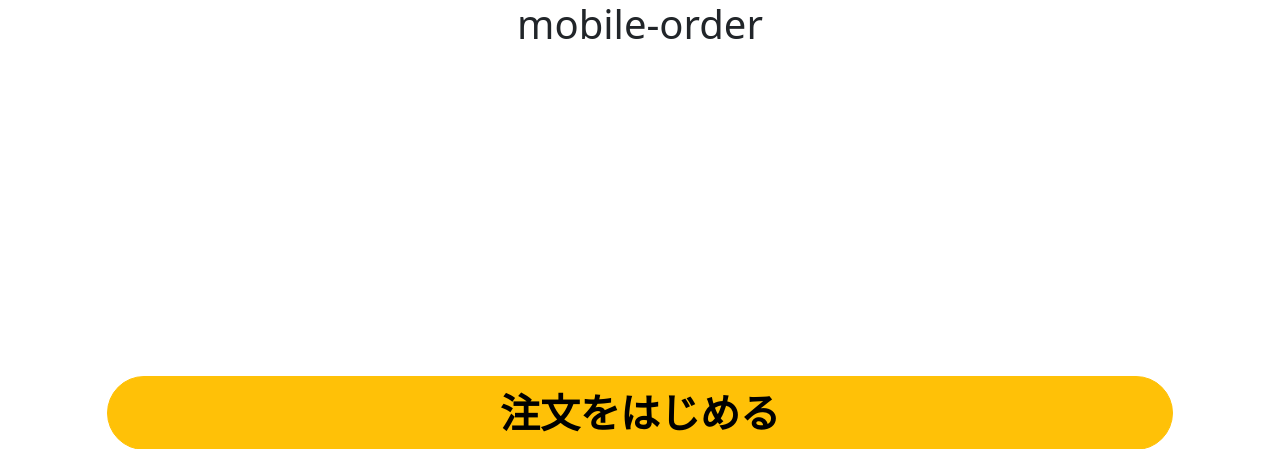
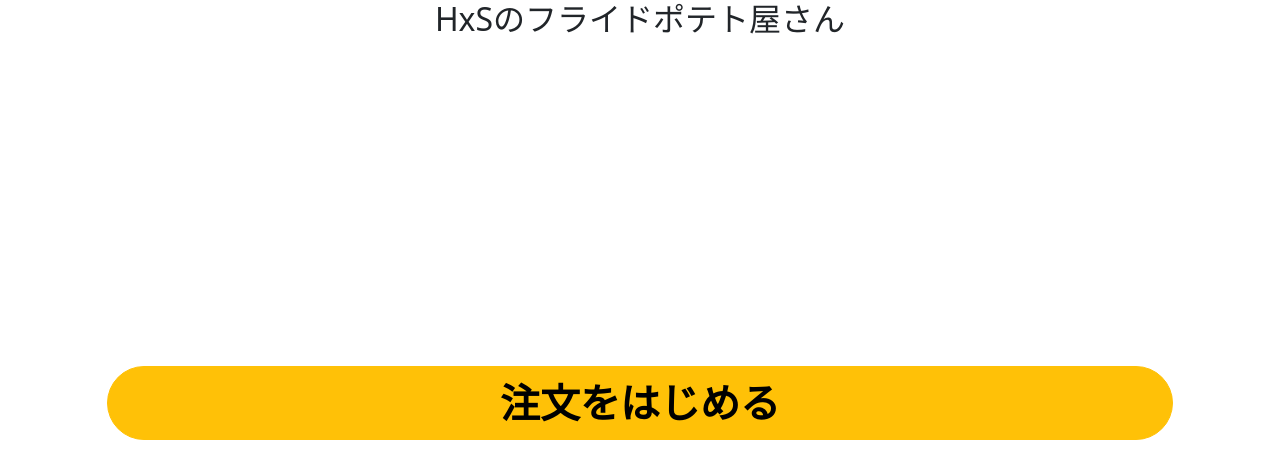
Before and after one commit to oithxs/mobile-order, a Flask app: page / in a window 1280 px wide. Shown: the top 449 px of the page. Run offline with Flask 2, Linux system fonts and the light colour scheme; some libraries are stand-ins or nearby versions.

Commit message:
タイトルを変更

```diff
--- a/templates/index.html
+++ b/templates/index.html
@@ -23,7 +23,7 @@
 
     <!-- メインコンテンツ -->
     <div class="text-center">
-      <h1>mobile-order</h1>
+      <div class="h2">HxSのフライドポテト屋さん</div>
       <a href="{{ url_for('order') }}" class="btn btn-warning rounded-pill col-10 fw-semibold fs-1" id="st-btn">
         注文をはじめる</a>
     </div>
```
